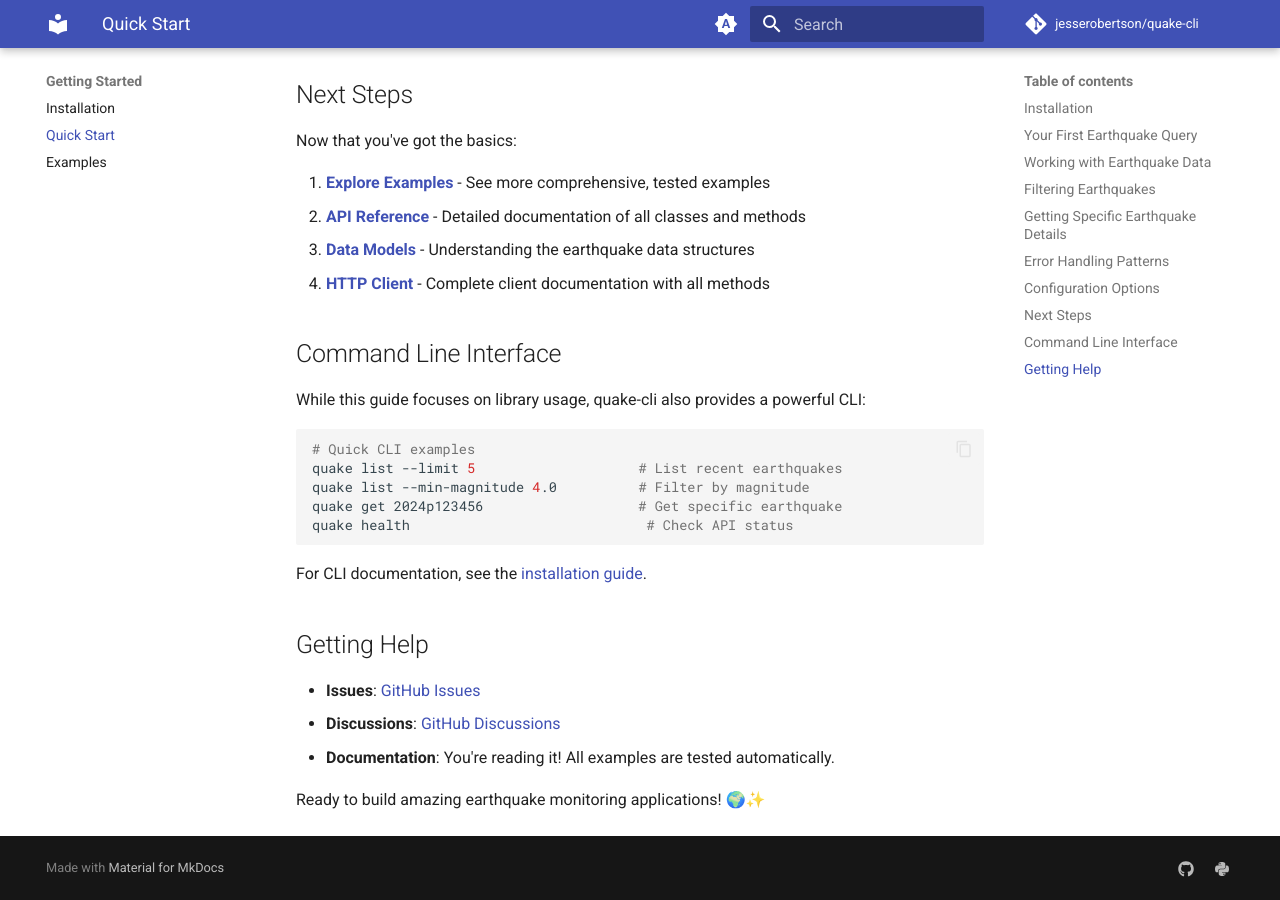
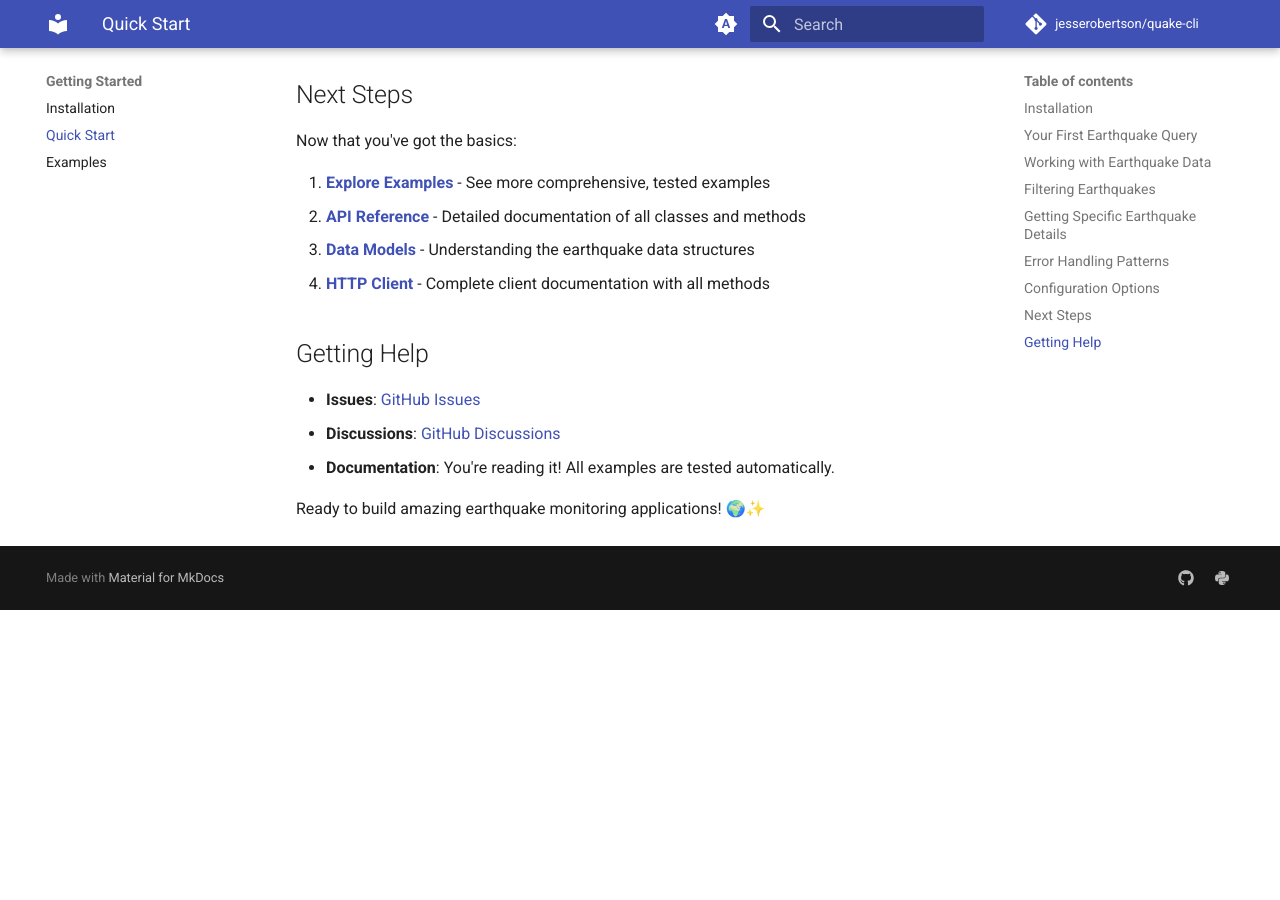
Before and after one commit to jesserobertson/quake-cli, an MkDocs documentation site: the page built from docs/content/quickstart.md, in a window 1280 px wide and 900 px high, scrolled down 5026 px. Built offline with MkDocs 1.6.1 and Material for MkDocs 9.7.7, drawn with Linux system fonts in a browser that asks for light colours; comment, search, counter and statistics services are not loaded; after the commit the page ends 5636 px from its top, so only the background shows below that.

Commit message:
Simplify documentation and focus on core library functionality
- Transform README from CLI tool to Python library focus
- Remove extensive CLI command documentation
- Simplify installation and feature descriptions
- Remove utility function references from quickstart docs
- Remove CLI utilities from API navigation
- Fix health_check method to use proper quake endpoint
- Streamline acknowledgments to focus on core dependencies

🤖 Generated with [Claude Code](https://claude.ai/code)

Co-Authored-By: Claude <noreply@anthropic.com>

````diff
--- a/docs/content/api/index.md
+++ b/docs/content/api/index.md
@@ -6,7 +6,6 @@ This section provides comprehensive documentation for all public APIs in quake-c
 
 - **[Models](models.md)** - Pydantic data models for earthquake data
 - **[Client](client.md)** - Async HTTP client for GeoNet API
-- **[CLI](cli.md)** - Command-line interface utilities
 - **[Result Types](result.md)** - Functional error handling utilities
 
 ## Features
--- a/docs/content/quickstart.md
+++ b/docs/content/quickstart.md
@@ -253,19 +253,6 @@ Now that you've got the basics:
 3. **[Data Models](api/models.md)** - Understanding the earthquake data structures
 4. **[HTTP Client](api/client.md)** - Complete client documentation with all methods
 
-## Command Line Interface
-
-While this guide focuses on library usage, quake-cli also provides a powerful CLI:
-
-```bash
-# Quick CLI examples
-quake list --limit 5                    # List recent earthquakes
-quake list --min-magnitude 4.0          # Filter by magnitude
-quake get 2024p123456                   # Get specific earthquake
-quake health                             # Check API status
-```
-
-For CLI documentation, see the [installation guide](installation.md).
 
 ## Getting Help
 
--- a/docs/mkdocs.yml
+++ b/docs/mkdocs.yml
@@ -84,7 +84,6 @@ nav:
     - Overview: api/index.md
     - Data Models: api/models.md
     - HTTP Client: api/client.md
-    - CLI Utilities: api/cli.md
     - Result Types: api/result.md
 
 extra:
````
Also changed, not shown: other parts of docs/content/api/index.md (+1 -0 lines), README.md, 1 other file.
